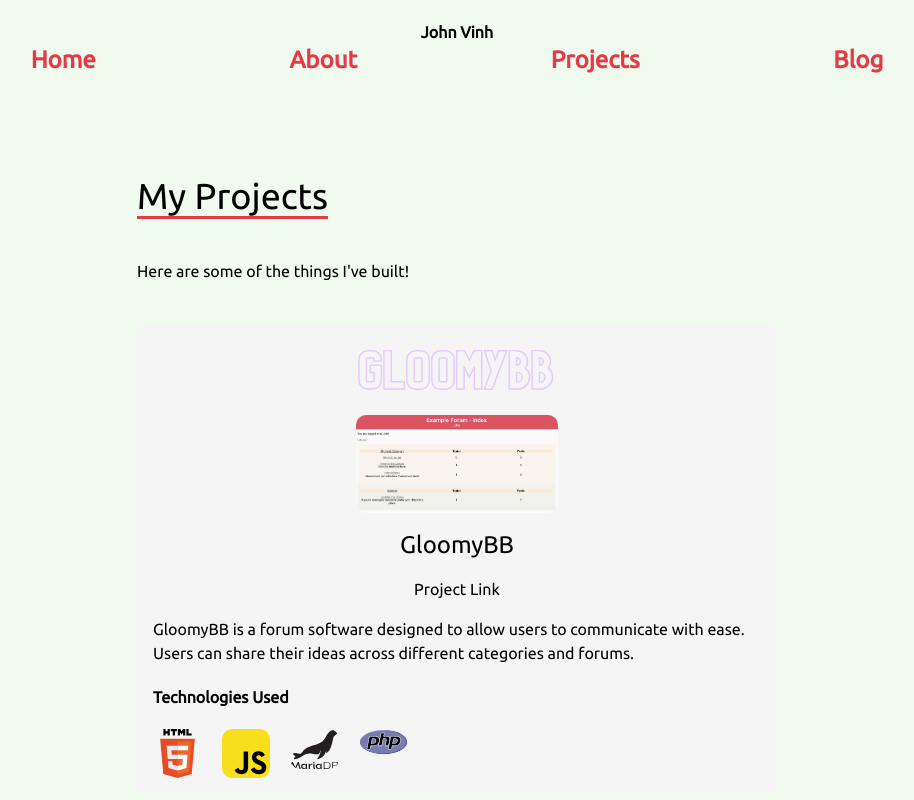
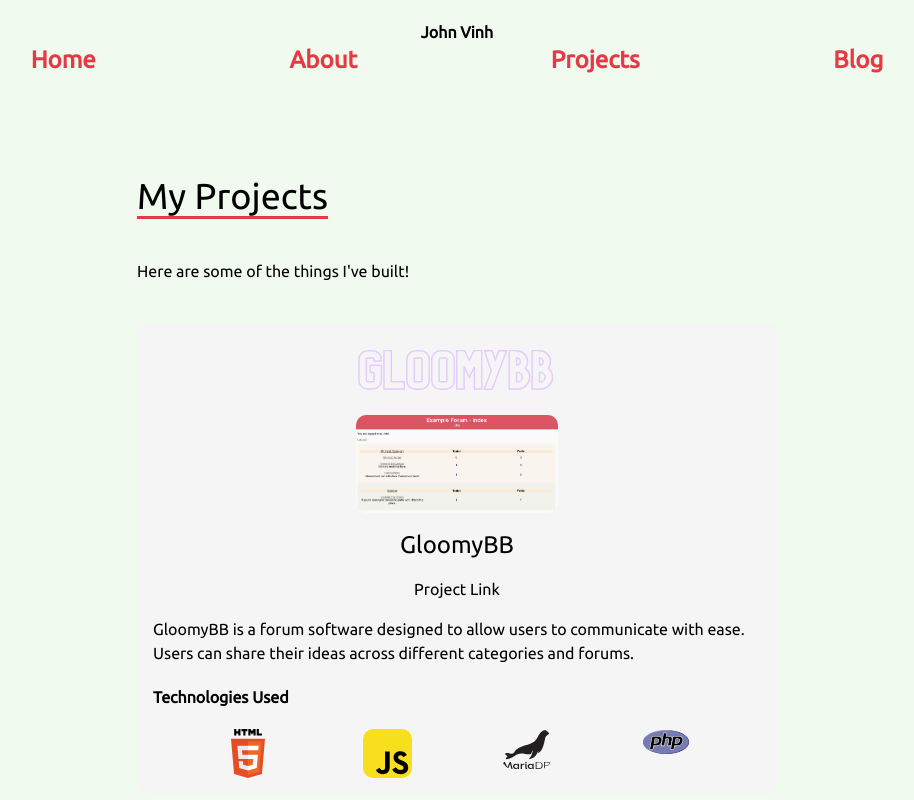
Before and after one commit to johnvinh/john-vinh-website, a SvelteKit app: page /projects in a window 1280 px wide. Shown: the top 800 px of the page, without its empty margins (183-1097 px from the left). Built offline with nearby package versions, Linux system fonts and the light colour scheme.

Commit message:
Add justify evenly to technology list

```diff
--- a/src/components/Project.svelte
+++ b/src/components/Project.svelte
@@ -16,7 +16,7 @@
     <a href={link} ><p class="text-center">Project Link</p></a>
     <p>{info}</p>
     <h4 class="font-bold my-5">Technologies Used</h4>
-    <div class="container flex flex-col md:flex-row lg:flex-row lg:space-x-5">
+    <div class="container flex flex-col md:flex-row lg:flex-row lg:space-x-5 justify-evenly">
         {#each technologies as technology (technology.id)}
             <img src="/images/{technology.image}"
                  class="w-[30%] h-[30%] md:w-[15%] md:h-[15%] lg:w-[8%] lg:h-[8%] max-w-lg" alt="{technology.name} logo">
```
